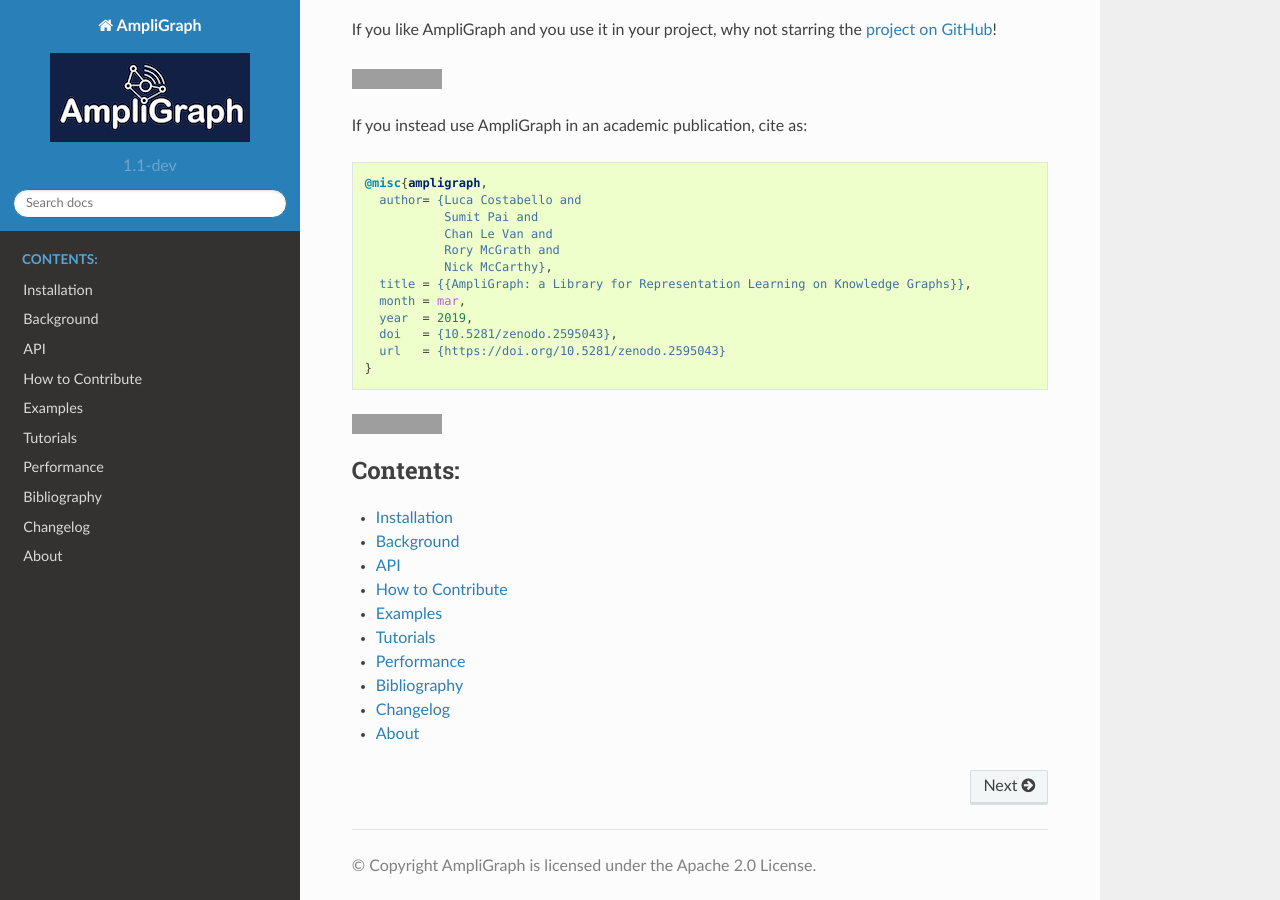
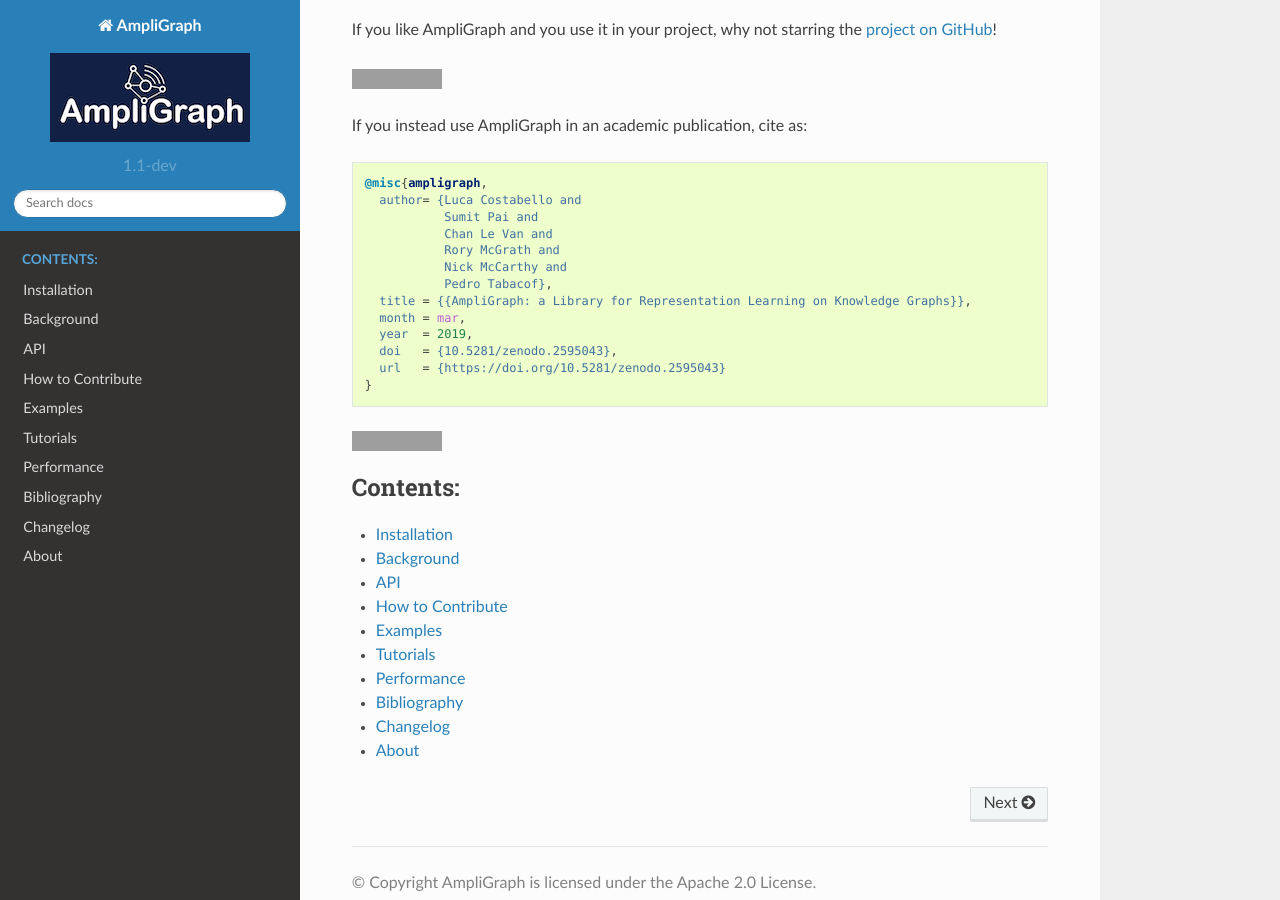
Before and after one commit to Accenture/AmpliGraph, a Sphinx documentation site: the page built from docs/index.rst, in a window 1280 px wide and 900 px high, scrolled down 2131 px. Built offline with Sphinx 7.4.7 and the Read the Docs theme 2.0.0, drawn with Linux system fonts in a browser that asks for light colours; the version number is read from the project's files by our own code; grey boxes are pictures that could not be loaded.

Commit message:
more pedro

```diff
--- a/docs/index.rst
+++ b/docs/index.rst
@@ -83,7 +83,8 @@
               Sumit Pai and
               Chan Le Van and
               Rory McGrath and
-              Nick McCarthy},
+              Nick McCarthy and
+              Pedro Tabacof},
      title = {{AmpliGraph: a Library for Representation Learning on Knowledge Graphs}},
      month = mar,
      year  = 2019,
```
Also changed, not shown: README.md (+2 -1 lines).
